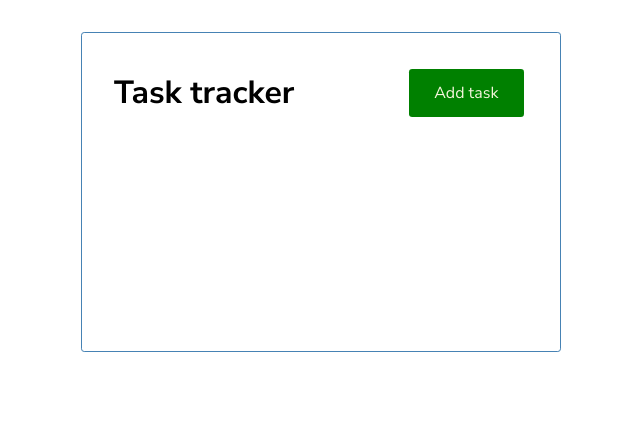
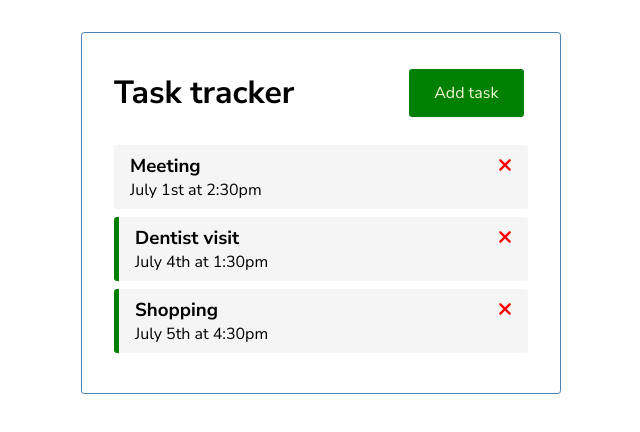
Before and after one commit to andrexe/traversy_media, a Vue app in the folder Vue_JS_crash_course/vue-crash-course/: page / in a window 1280 px wide. Shown: the top 432 px of the page, without its empty margins (319-959 px from the left). Built offline with nearby package versions, Linux system fonts and the light colour scheme.

Commit message:
Vue crash course - tasks basics
Task data, created() method, tasks component, v-for loop, task component, dynamic classes

```diff
--- a/Vue_JS_crash_course/vue-crash-course/public/index.html
+++ b/Vue_JS_crash_course/vue-crash-course/public/index.html
@@ -1,15 +1,26 @@
 <!DOCTYPE html>
 <html lang="">
   <head>
-    <meta charset="utf-8">
-    <meta http-equiv="X-UA-Compatible" content="IE=edge">
-    <meta name="viewport" content="width=device-width,initial-scale=1.0">
-    <link rel="icon" href="<%= BASE_URL %>favicon.ico">
+    <meta charset="utf-8" />
+    <meta http-equiv="X-UA-Compatible" content="IE=edge" />
+    <meta name="viewport" content="width=device-width,initial-scale=1.0" />
+    <link
+      rel="stylesheet"
+      href="https://cdnjs.cloudflare.com/ajax/libs/font-awesome/6.4.0/css/all.min.css"
+      integrity="sha512-iecdLmaskl7CVkqkXNQ/ZH/XLlvWZOJyj7Yy7tcenmpD1ypASozpmT/E0iPtmFIB46ZmdtAc9eNBvH0H/ZpiBw=="
+      crossorigin="anonymous"
+      referrerpolicy="no-referrer"
+    />
+    <link rel="icon" href="<%= BASE_URL %>favicon.ico" />
     <title><%= htmlWebpackPlugin.options.title %></title>
   </head>
   <body>
     <noscript>
-      <strong>We're sorry but <%= htmlWebpackPlugin.options.title %> doesn't work properly without JavaScript enabled. Please enable it to continue.</strong>
+      <strong
+        >We're sorry but <%= htmlWebpackPlugin.options.title %> doesn't work
+        properly without JavaScript enabled. Please enable it to
+        continue.</strong
+      >
     </noscript>
     <div id="app"></div>
     <!-- built files will be auto injected -->
--- a/Vue_JS_crash_course/vue-crash-course/src/App.vue
+++ b/Vue_JS_crash_course/vue-crash-course/src/App.vue
@@ -1,18 +1,50 @@
 <template>
   <div class="container">
     <Header title="Task tracker" />
+    <Tasks :tasks="tasks" />
   </div>
 </template>
 
 <script>
 import Header from "./components/Header.vue";
+import Tasks from "./components/Tasks.vue"
+
 export default {
   name: "App",
   components: {
-    Header
+    Header,
+    Tasks
   },
+  data() {
+    return {
+      tasks: []
+    }
+  },
+  created() {
+    this.tasks = [
+      {
+        id: 1,
+        text: 'Meeting',
+        day: 'July 1st at 2:30pm',
+        reminder: false,
+      },
+      {
+        id: 2,
+        text: 'Dentist visit',
+        day: 'July 4th at 1:30pm',
+        reminder: true,
+      },
+      {
+        id: 3,
+        text: 'Shopping',
+        day: 'July 5th at 4:30pm',
+        reminder: true,
+      },
+    ]
+  }
 };
 </script>
+
 <style>
 @import url("https://fonts.googleapis.com/css2?family=Nunito+Sans:wght@300;400;700&display=swap");
 
--- /dev/null
+++ b/Vue_JS_crash_course/vue-crash-course/src/components/Task.vue
@@ -0,0 +1,40 @@
+<template>
+    <div class="task" :class="{ 'reminder' : task.reminder }">
+        <h3>{{ task.text }}
+        <i class="fas fa-times"></i>
+        </h3>
+        <p>{{ task.day }}</p>
+    </div>
+</template>
+
+<script>
+export default {
+    name: 'Task',
+    props: {
+        task: Object,
+    }
+}
+</script>
+
+<style scoped>
+.fa-times {
+    color: red;
+}
+.task {
+    background: whitesmoke;
+    margin: 0.5rem 0;
+    padding: 0.5rem 1rem;
+    cursor: pointer;
+    border-radius: 0.2rem;
+}
+
+.task.reminder {
+    border-left: 5px solid green;
+}
+
+.task h3 {
+    display: flex;
+    align-items: center;
+    justify-content: space-between;
+}
+</style>
--- /dev/null
+++ b/Vue_JS_crash_course/vue-crash-course/src/components/Tasks.vue
@@ -0,0 +1,19 @@
+<template>
+    <div :key="task.id" v-for="task in tasks">
+        <Task :task="task" />
+    </div>
+</template>
+
+<script>
+import Task from './Task.vue'
+
+export default {
+    name: 'Tasks',
+    props: {
+        tasks: Array,
+    },
+    components: {
+        Task,
+    },
+}
+</script>
```
